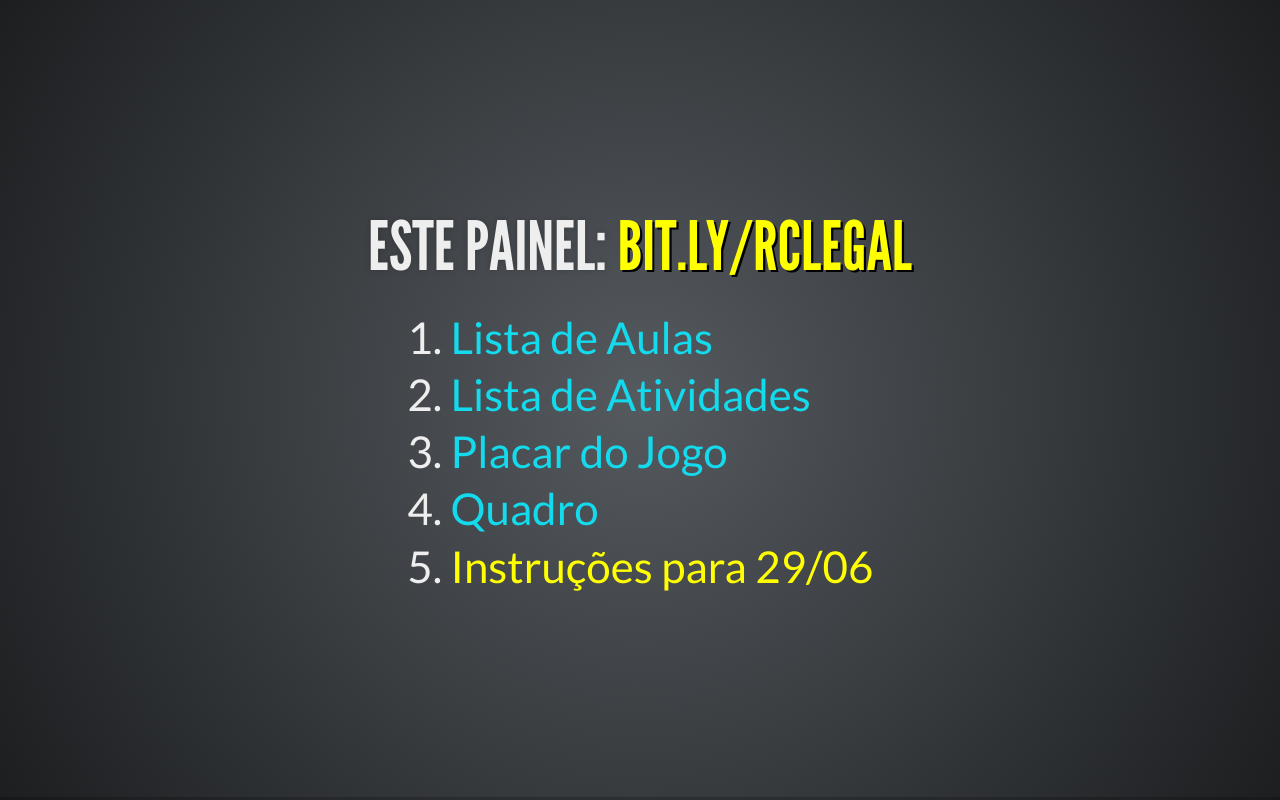
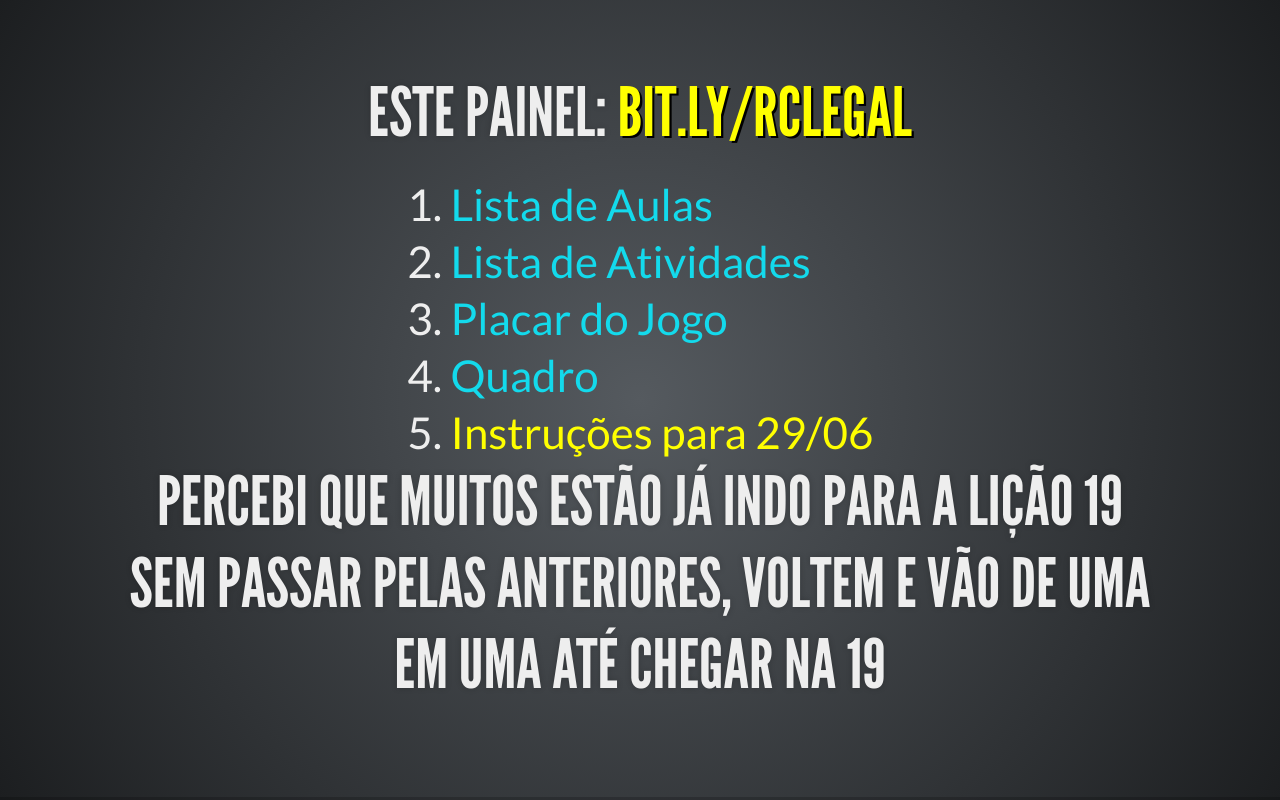
Before and after one commit to raciocinio-computacional/raciocinio-computacional.github.io, a website: page index.html in a window 1280 px wide. Drawn offline with Linux system fonts and the light colour scheme.

Commit message:
aviso pulo lições

```diff
--- a/index.html
+++ b/index.html
@@ -36,6 +36,7 @@
 					<li><a href="https://board.net/p/rclegal">Quadro</a></li>
 					<li><a yellow href="aviso-professor-dodoi.html">Instruções para 29/06</a></li>
 				</ol>
+				<h3>Percebi que muitos estão já indo para a lição 19 sem passar pelas anteriores, voltem e vão de uma em uma até chegar na 19</h3>
 			</section>
 		</div>
 	</div>
```
